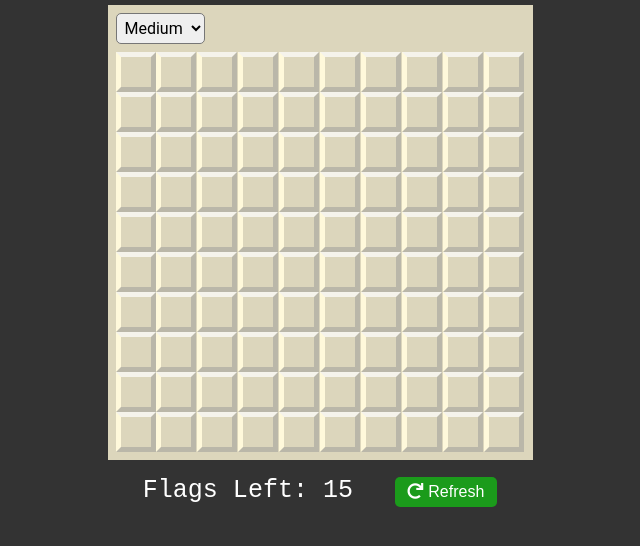
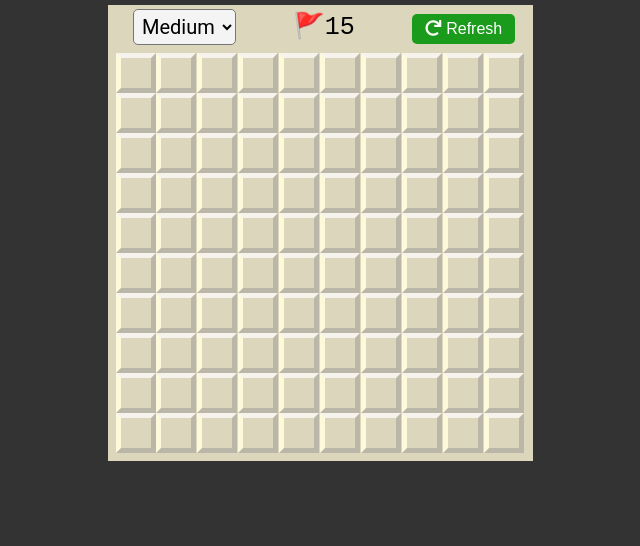
Before and after one commit to atwalsultan/minesweeper, a plain HTML site: page index.html in a window 1280 px wide. Shown: the part 86-632 px from the top of the page, without its empty margins (320-960 px from the left). Drawn offline with Linux system fonts and the light colour scheme.

Commit message:
Relocated remaining flags element and refresh button

```diff
--- a/index.html
+++ b/index.html
@@ -18,10 +18,14 @@
                 <option value="medium" selected>Medium</option>
                 <option value="hard">Hard</option>
             </select>
+
+            <div class="flags">🚩<span class="flags_left"></span></div>
+
+            <button class="btn" id="refresh"><i class="fas fa-redo"></i>Refresh</button>
         </div>
+
         <div class="grid"></div>
-        <div class="flags">Flags Left: <span class="flags_left"></span></div>
-        <button class="btn" id="refresh"><i class="fas fa-redo"></i>Refresh</button>
+
         <div class="result"></div>
     </div>
 
--- a/style.css
+++ b/style.css
@@ -28,18 +28,52 @@ header h1{
 
 .options {
     background: #dcd6bc;
-    padding: .5rem;
-    padding-bottom: 0;
-    text-align: left;
+    padding: .25rem 0 0 .5rem;
 }
 
-.options select{
-    font-size: 1rem;
+.options select {
+    background-color: #f4f4f4;
+    font-size: 1.25rem;
     padding: .25rem;
     outline: none;
     border-radius: 5px;
     cursor: pointer;
     font-family: 'Roboto', Arial, sans-serif;
+}
+
+.flags {
+    font-size: 25px;
+    display: inline-block;
+    margin-left: 3rem;
+}
+
+.btn {
+    padding: 0.4rem 0.8rem;
+    margin: 0;
+    font-size: 1rem;
+    border: none;
+    cursor: pointer;
+    outline: none;
+    color: #fff;
+    background-color: #1b9b1b;
+    border-radius: 5px;
+    transition: 0.15s all;
+}
+
+.btn:hover {
+    opacity: 0.85;
+}
+
+.btn:active {
+    transform: scale(0.9);
+}
+
+#refresh {
+    margin-left: 3rem;
+}
+
+i {
+    margin-right: 5px;
 }
 
 .grid {
@@ -64,42 +98,7 @@ div.checked {
     background-color: #cecab7;
 }
 
-.flags {
-    color: #fff;
-    font-size: 25px;
-    display: inline-block;
-}
-
 .result {
     color: #e76346;
     font-size: 2.5rem;
 }
-
-.btn {
-    padding: 0.4rem 0.8rem;
-    font-size: 1rem;
-    border: none;
-    cursor: pointer;
-    outline: none;
-    color: #fff;
-    background-color: #1b9b1b;
-    border-radius: 5px;
-    transition: 0.15s all;
-}
-
-.btn:hover {
-    opacity: 0.85;
-}
-
-.btn:active {
-    transform: scale(0.9);
-}
-
-#refresh {
-    margin-left: 2rem;
-    margin-bottom: 1rem;
-}
-
-i {
-    margin-right: 5px;
-}
```
